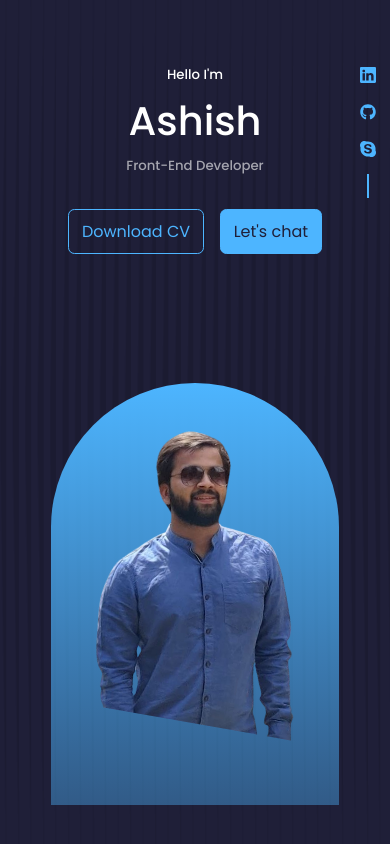
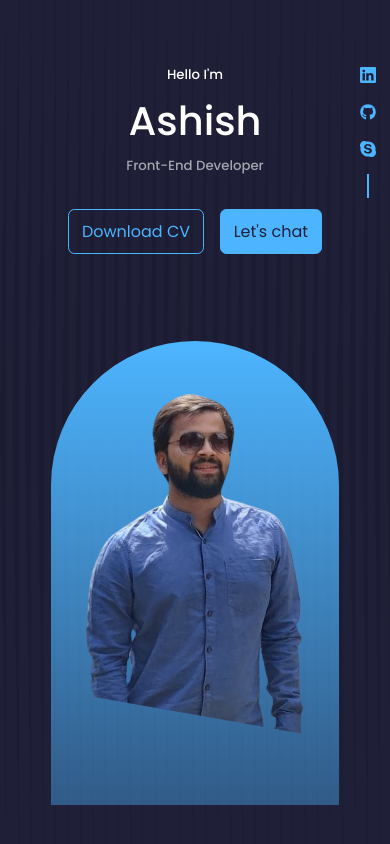
Before and after one commit to ash14ish/My-Portfolio, a React (Create React App) app: page / in a window 390 px wide. Shown: the top 844 px of the page. Built offline with nearby package versions, Linux system fonts and the light colour scheme.

Commit message:
portfolio

```diff
--- a/src/components/Home/Home.css
+++ b/src/components/Home/Home.css
@@ -76,7 +76,7 @@ header {
   }
 
   .my-pic {
-    height: 50vh;
+    height: 55vh;
     padding: 0;
     bottom: 0;
   }
```
